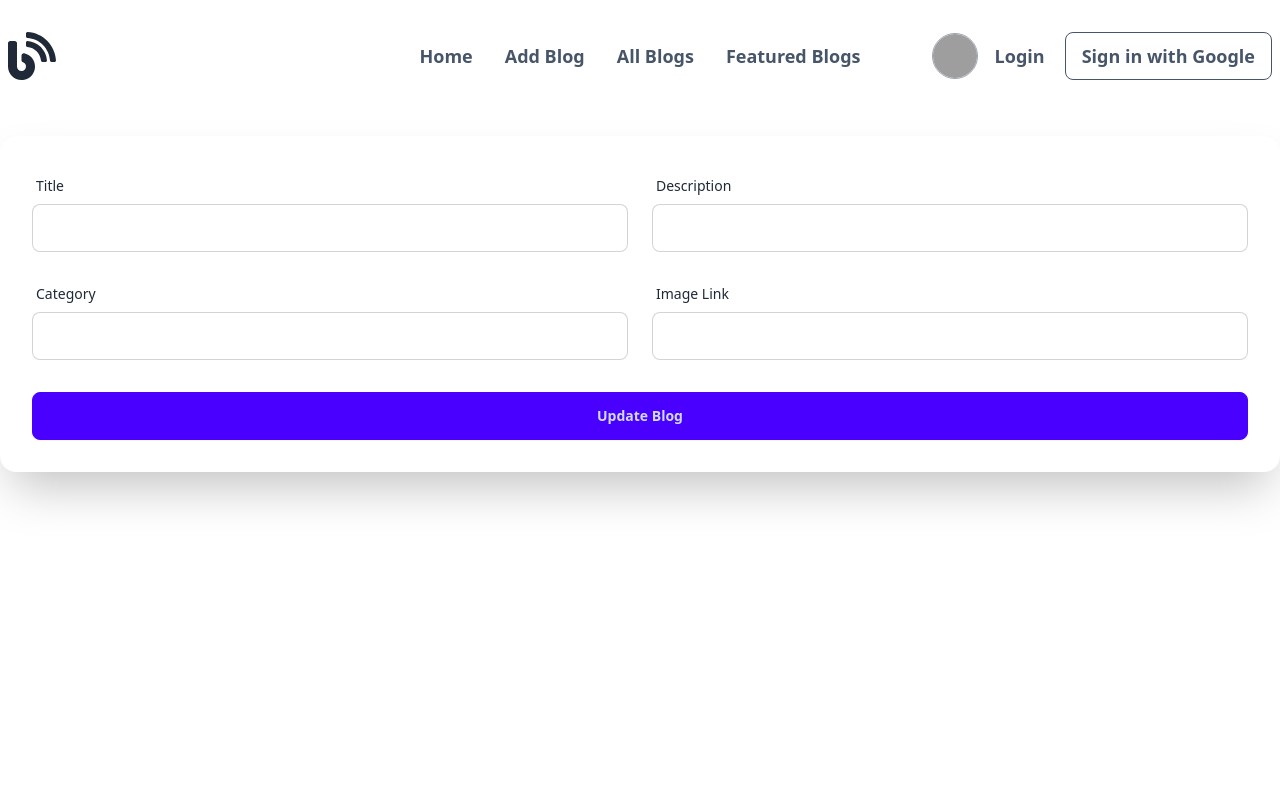
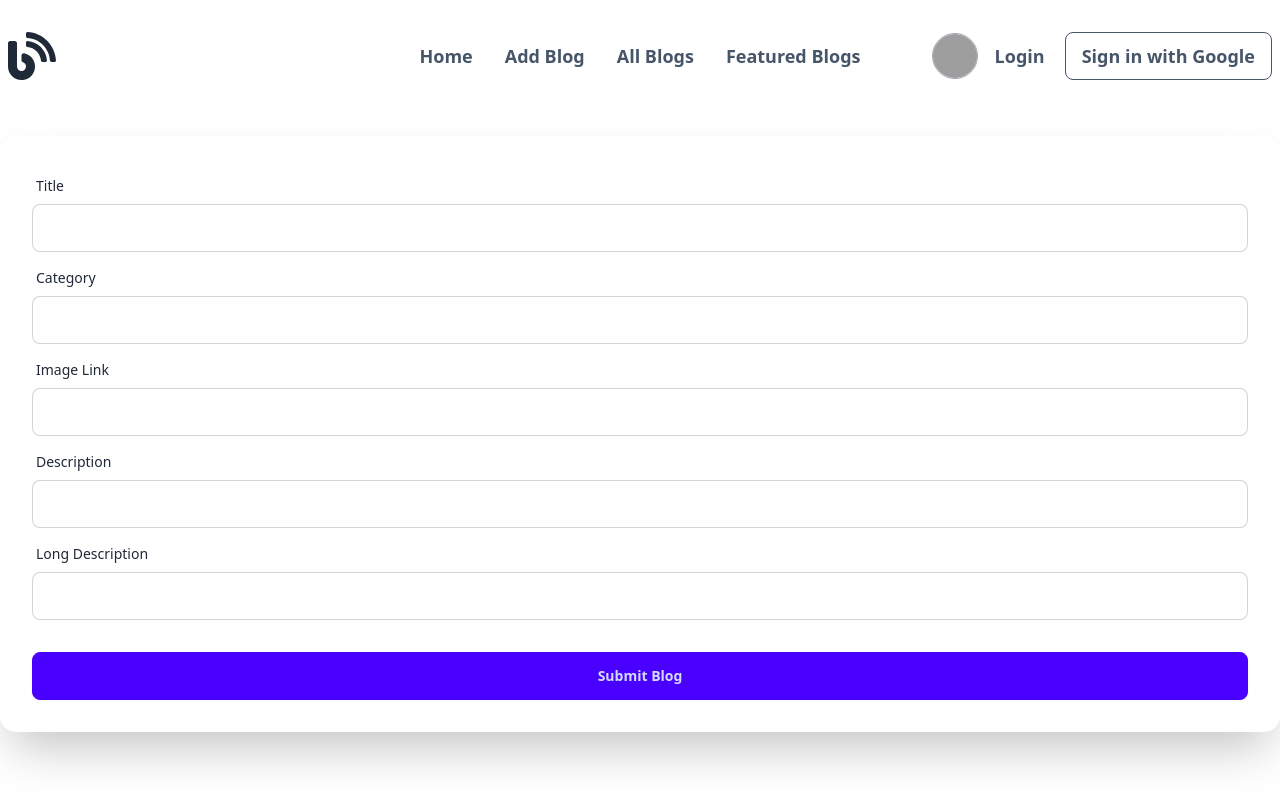
Before and after one commit to sahalmahin/different-kind-blog-client, a React (Vite) app: page /addBlog in a window 1280 px wide. Built offline with nearby package versions, Linux system fonts and the light colour scheme; no server answers; grey boxes are pictures that could not be loaded.

Commit message:
all blogs page initialized

```diff
--- a/src/pages/AddBlog/AddBlog.jsx
+++ b/src/pages/AddBlog/AddBlog.jsx
@@ -1,19 +1,29 @@
 const AddBlog = () => {
+
+    const handleSubmit = event => {
+        event.preventDefault();
+        const form = event.target;
+        const title = form.title.value;
+        const category = form.category.value;
+        const image = form.image.value;
+        const description = form.description.value;
+        const longDescription = form.longDescription.value;
+        const blog = { title, category, image, description, longDescription };
+        console.log(blog);
+
+        fetch('')
+            .then(res => res.json())
+            .then(data => console.log(data))
+    }
+
     return (
-        <div className="card shrink-0 w-full  shadow-2xl bg-base-100">
-                <form  className="card-body">
-                    <div className="grid grid-cols-1 md:grid-cols-2 gap-6">
+        <div className="card shrink-0 w-full shadow-2xl bg-base-100">
+            <form onSubmit={handleSubmit} className="card-body">
                 <div className="form-control">
                     <label className="label">
                         <span className="label-text">Title</span>
                     </label>
                     <input type="text" name="title" className="input input-bordered" required />
-                        </div>
-                        <div className="form-control">
-                            <label className="label">
-                                <span className="label-text">Description</span>
-                            </label>
-                            <input type="text" name="description"  className="input input-bordered" required />
                 </div>
                 <div className="form-control">
                     <label className="label">
@@ -27,9 +37,20 @@ const AddBlog = () => {
                     </label>
                     <input type="link" name="image" className="input input-bordered" required />
                 </div>
+                <div className="form-control">
+                    <label className="label">
+                        <span className="label-text">Description</span>
+                    </label>
+                    <input type="text" name="description" className="input input-bordered" required />
+                </div>
+                <div className="form-control">
+                    <label className="label">
+                        <span className="label-text">Long Description</span>
+                    </label>
+                    <input type="text" name="longDescription" className="input input-bordered " required />
                 </div>
                 <div className="form-control mt-6">
-                        <input className="btn btn-primary btn-block" type="submit" value="Update Blog" />
+                    <input className="btn btn-primary btn-block" type="submit" value="Submit Blog" />
                 </div>
             </form>
         </div>
--- a/src/pages/AllBlogs/AllBlogs.jsx
+++ b/src/pages/AllBlogs/AllBlogs.jsx
@@ -13,7 +13,7 @@ const AllBlogs = () => {
 
     return (
         <div>
-            <h4 className="text-8xl text-center">Here is our all Blogs</h4>
+            <h4 className="text-8xl text-center">Here is our all Blogs: {allBlogs.length}</h4>
             <div className="grid grid-cols-3">
                 {
                     allBlogs.map(allBlog => <AllBlogsCard key={allBlog._id} allBlog={allBlog}></AllBlogsCard>)
--- a/src/pages/AllBlogs/AllBlogsCard.jsx
+++ b/src/pages/AllBlogs/AllBlogsCard.jsx
@@ -3,7 +3,7 @@ import { ToastContainer, toast } from "react-toastify";
 
 const AllBlogsCard = ({ allBlog }) => {
 
-    const { title, image, short_description, category, _id } = allBlog;
+    const { title, image, short_description, long_description, category, _id } = allBlog;
 
     const handleAddBlog = () => {
         fetch('http://localhost:5000/singleBlog', {
@@ -23,7 +23,7 @@ const AllBlogsCard = ({ allBlog }) => {
     }
 
     return (
-        <div className="card w-96 bg-base-100 shadow-xl">
+        <div className="card w-[400px] mb-10 bg-pink-100 shadow-xl">
             <figure className="px-10 pt-10">
                 <img src={image} alt="Shoes" className="rounded-xl w-full h-44" />
             </figure>
@@ -31,8 +31,9 @@ const AllBlogsCard = ({ allBlog }) => {
                 <h2 className="card-title">
                     <div className="badge badge-secondary">{title}</div>
                 </h2>
-                <p>{short_description}</p>
-                <p>{category}</p>
+                <p className="font-bold">{short_description}</p>
+                <p>{long_description}</p>
+                <p className="badge badge-secondary">{category}</p>
                 <div className="card-actions justify-end">
                     <Link to={`/blogDetail/${_id}`}>
                         <button className="btn btn-outline">Details</button>
--- a/src/pages/Home/BlogDetail/BlogDetail.jsx
+++ b/src/pages/Home/BlogDetail/BlogDetail.jsx
@@ -4,14 +4,15 @@ const BlogDetail = () => {
 
     const blog = useLoaderData();
 
-    const { title, image, short_description, _id } = blog;
+    const { title, image, short_description, long_description, _id } = blog;
 
     return (
         <div className="card bg-base-100 border shadow-xl">
             <div className="card-body">
                 <div>
                     <h2 className="card-title">{title}</h2>
-                    <p>{short_description}</p>
+                    <p className="font-bold">{short_description}</p>
+                    <p>{long_description}</p>
                 </div>
                 <div className="card-actions justify-end">
                     <Link to={`/updateBlog/${_id}`}>
```
Lines whose indentation alone changed are shown as unchanged.
